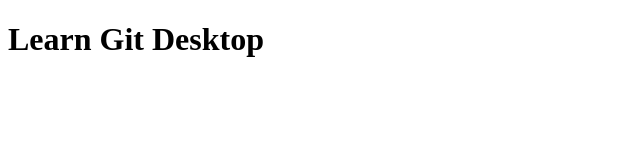
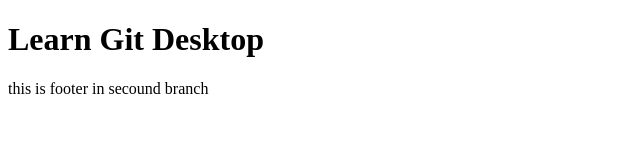
Before and after one commit to kittipontkp/git-desktop, a plain HTML site: page index.html in a window 1280 px wide. Shown: the whole page, without its empty margins (0-640 px from the left). Drawn offline with Linux system fonts and the light colour scheme.

Commit message:
add footer
add footer

```diff
--- a/index.html
+++ b/index.html
@@ -10,5 +10,9 @@
 
     <h1>Learn Git Desktop</h1>
 
+
+    <footer>
+        this is footer in secound branch
+    </footer>
 </body>
 </html>
```
